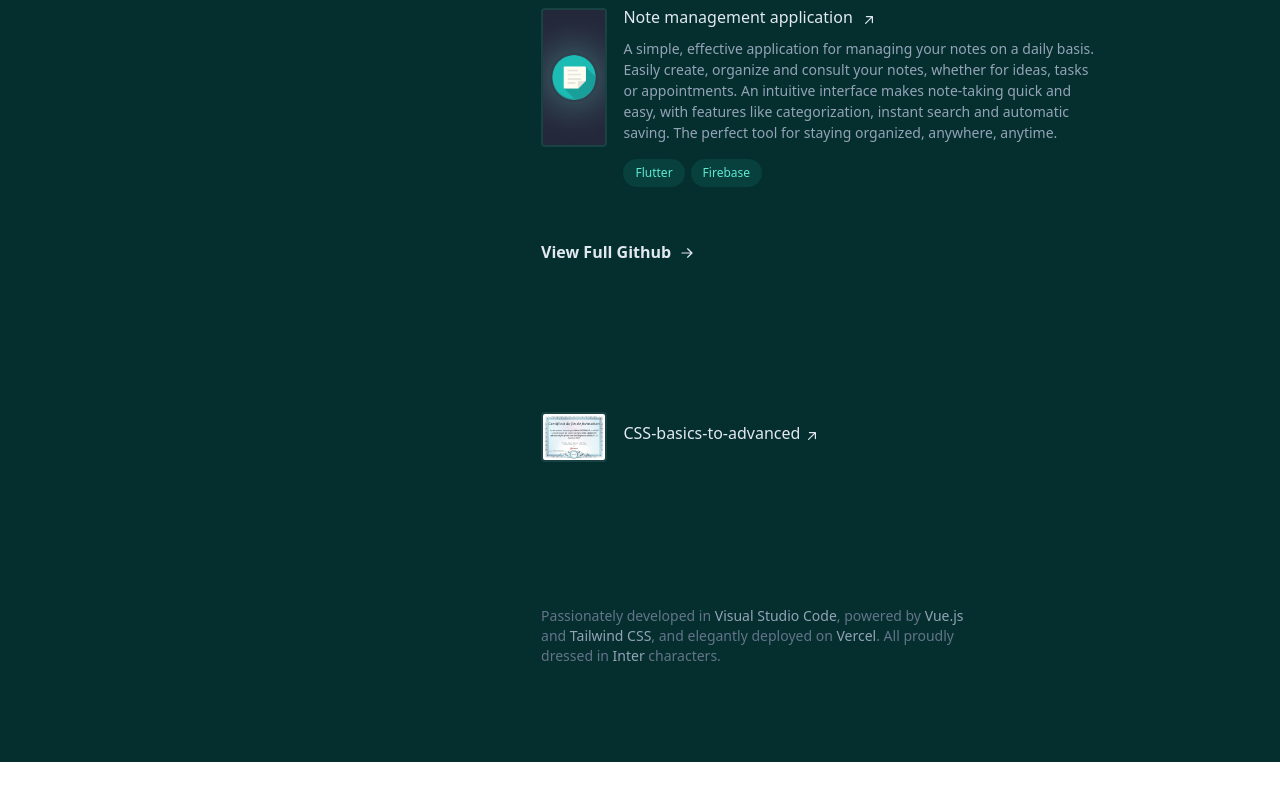
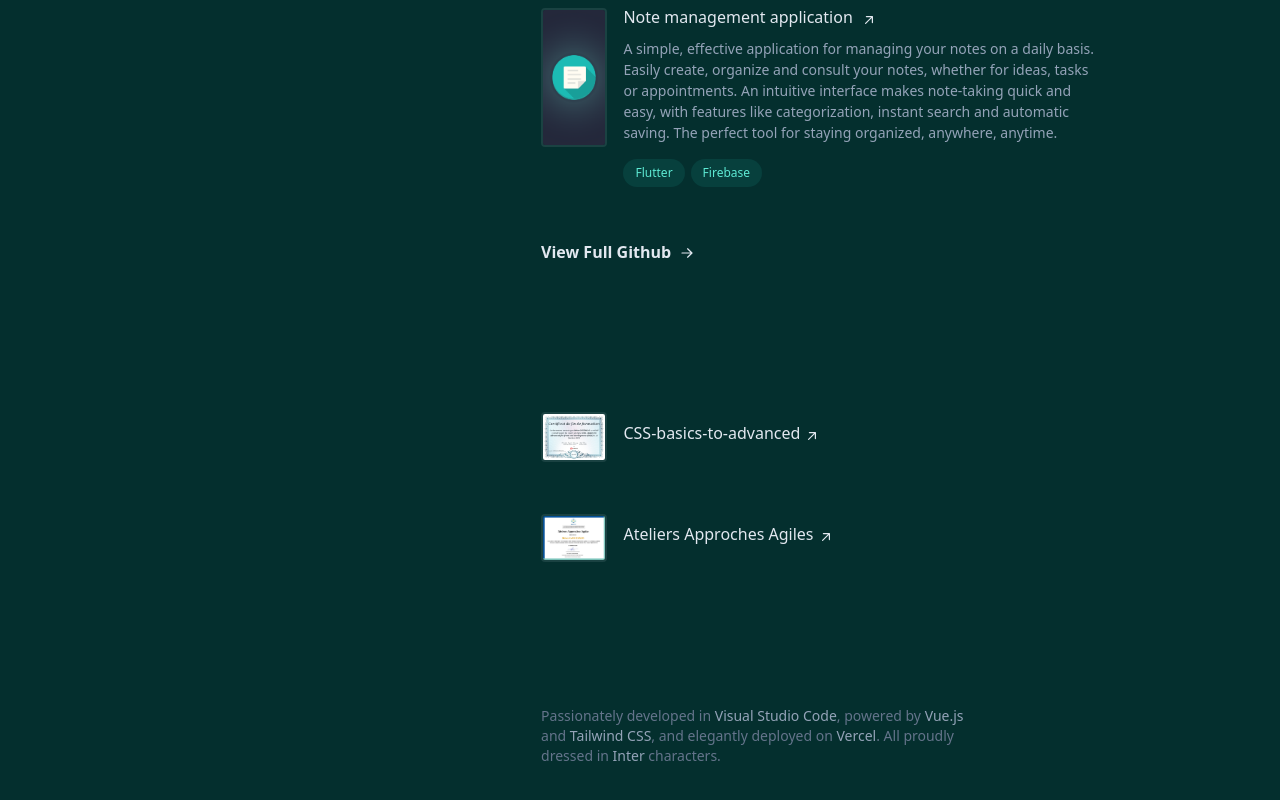
Before and after one commit to Harley755/portfolio-vuejs, a Vue app: page / in a window 1280 px wide. Shown: the part 3841-4641 px from the top of the page. Before the commit the page ends 4603 px from the top, so only its background shows below. Built offline with nearby package versions, Linux system fonts and the light colour scheme.

Commit message:
Update CertificationComponent.vue

```diff
--- a/src/components/rigthSideComponents/CertificationComponent.vue
+++ b/src/components/rigthSideComponents/CertificationComponent.vue
@@ -7,6 +7,11 @@ export default {
           image: '/css-certificate.jpg',
           title: 'CSS-basics-to-advanced',
           link: 'https://www.udemy.com/certificate/UC-34488143-2993-4a67-8f85-006bc61fac52/',
+        },
+        {
+          image: '/3A_img.png',
+          title: 'Ateliers Approches Agiles',
+          link: '/3A.pdf',
         },
       ],
     };
```
